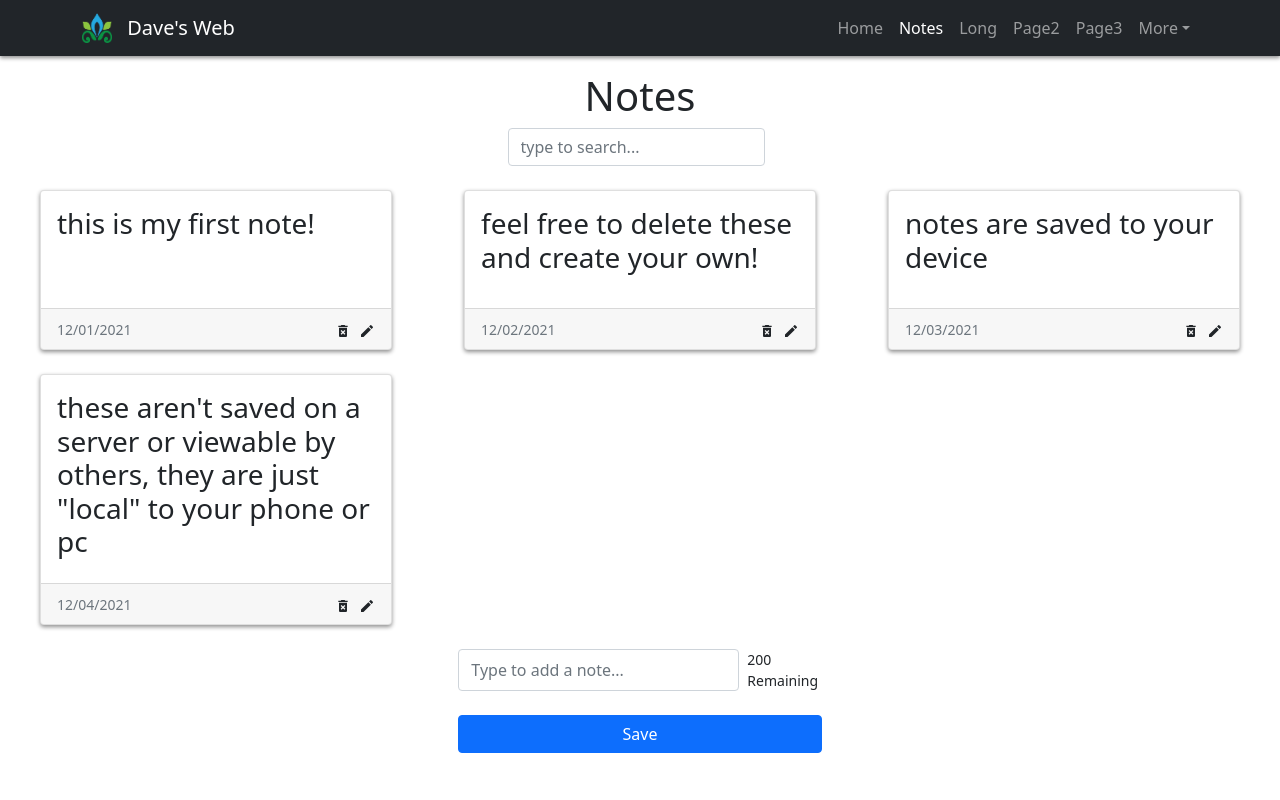
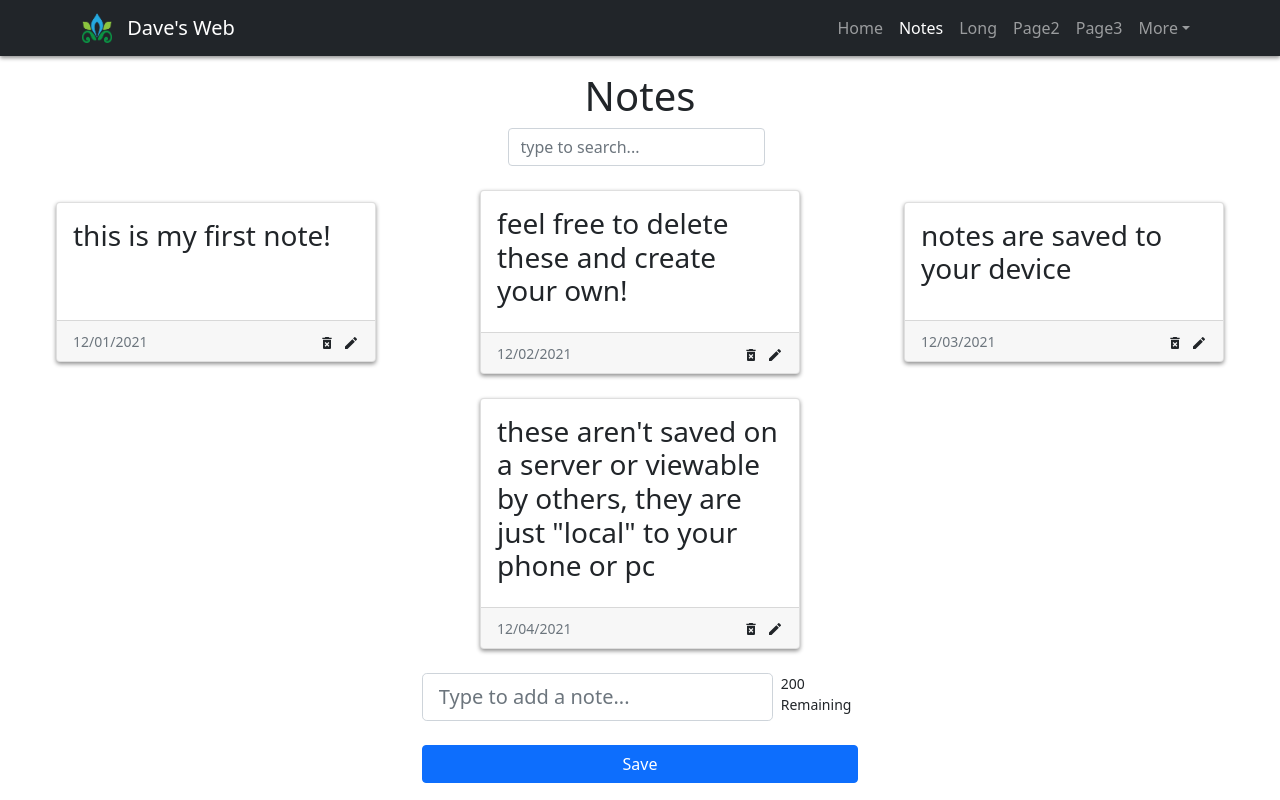
Before and after one commit to 4dave/web, a React (Create React App) app: page /notes in a window 1280 px wide. Built offline with nearby package versions, Linux system fonts and the light colour scheme.

Commit message:
styling tweaks

```diff
--- a/src/Components/Notes/AddNote.js
+++ b/src/Components/Notes/AddNote.js
@@ -28,6 +28,7 @@ const AddNote = ({ handleAddNote }) => {
                 type="text"
                 placeholder="Type to add a note..."
                 className="me-2"
+                size="lg"
                 aria-label="Add Note"
                 onChange={handleChange}
                 value={noteText}
--- a/src/Components/Notes/Note.js
+++ b/src/Components/Notes/Note.js
@@ -4,7 +4,7 @@ import { Container, Card, CardGroup } from "react-bootstrap"
 const Note = ({ id, text, date, handleDeleteNote }) => {
   return (
     <>
-      <Container fluid="sm">
+      <Container fluid="sm" style={{ padding: "0" }}>
         <CardGroup>
           <Card
             style={{
--- a/src/Components/Notes/NotesList.js
+++ b/src/Components/Notes/NotesList.js
@@ -5,9 +5,12 @@ import { Row, Col } from "react-bootstrap"
 const NotesList = ({ notes, handleAddNote, handleDeleteNote }) => {
   return (
     <div>
-      <Row xs={1}>
+      <Row
+        xs={1}
+        style={{ justifyContent: "space-around", alignItems: "center" }}
+      >
         {notes.map((note) => (
-          <Col className="col-md-4" key={note.id}>
+          <Col sm="auto" key={note.id}>
             <Note
               key={note.id}
               id={note.id}
```
Also changed, not shown: 1 other file (tests, documents, lock files or other folders).
